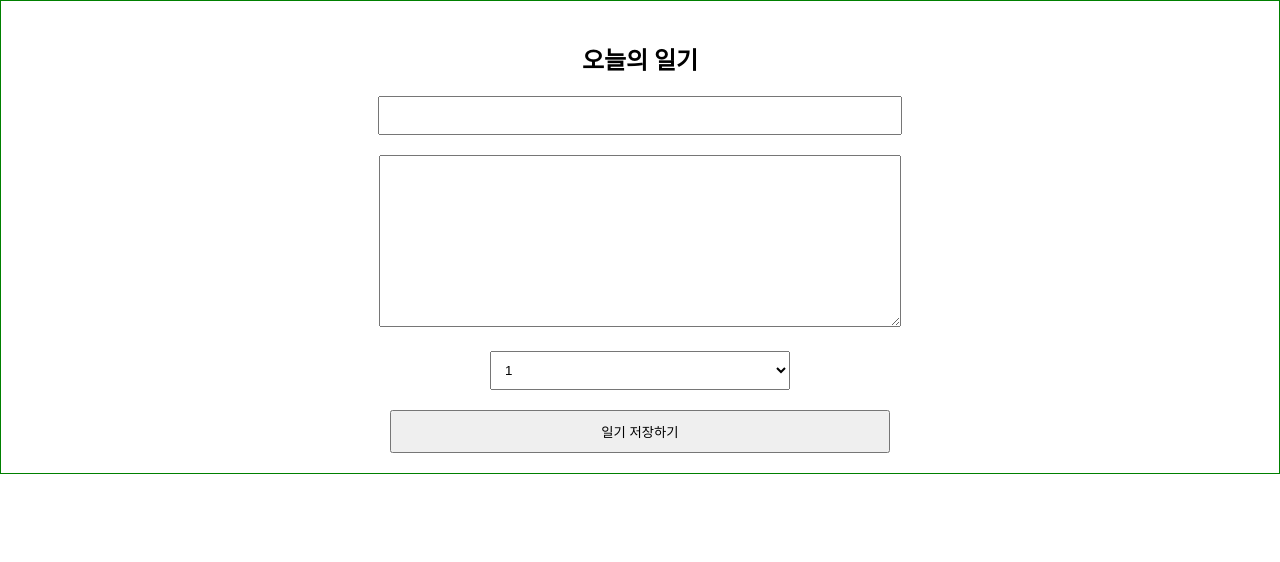
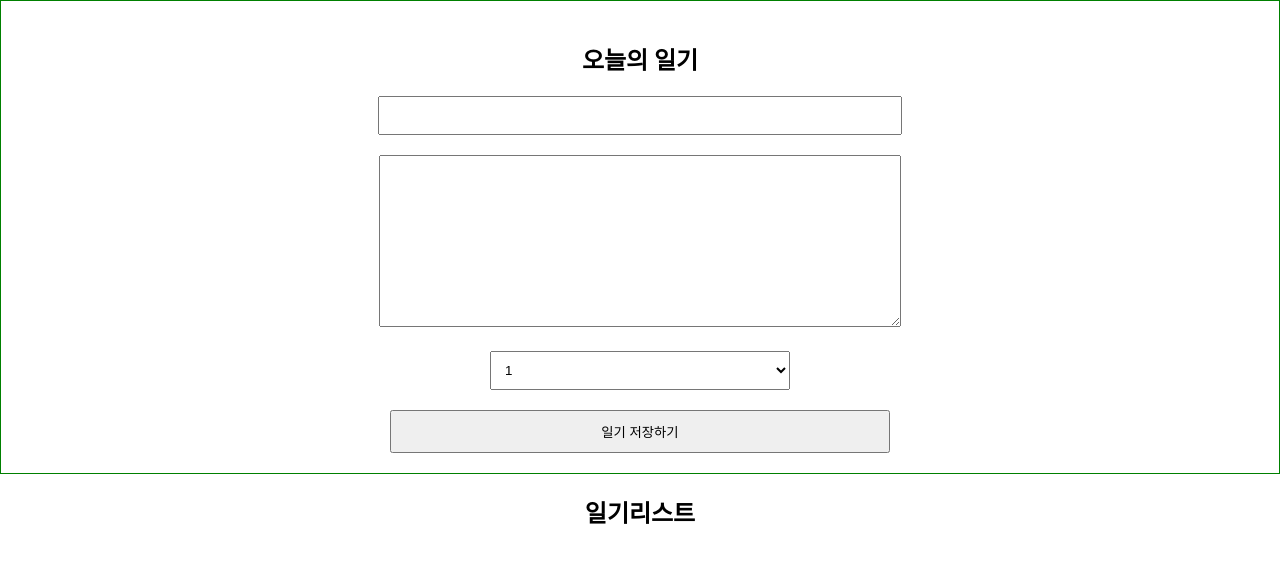
Before and after one commit to Na-David/simpleDiary, a React (Create React App) app: page / in a window 1280 px wide. Shown: the top 562 px of the page. Built offline with nearby package versions, Linux system fonts and the light colour scheme.

Commit message:
DiaryList

```diff
--- a/src/App.js
+++ b/src/App.js
@@ -1,10 +1,12 @@
 import './App.css';
 import DiaryEditor from './DiaryEditor';
+import DiaryList from './DiaryList';
 
 function App() {
   return (
     <div className="App">
       <DiaryEditor />
+      <DiaryList />
     </div>
   );
 }
--- /dev/null
+++ b/src/DiaryList.js
@@ -0,0 +1,9 @@
+const DiaryList = () => {
+    return (
+        <div className="DIaryList">
+            <h2>일기리스트</h2>
+        </div>
+    )
+}
+
+export default DiaryList;
```
